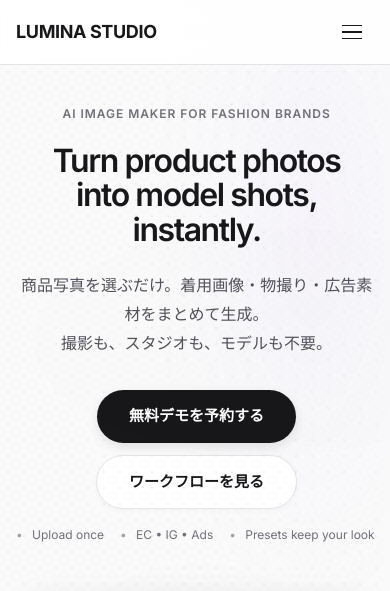
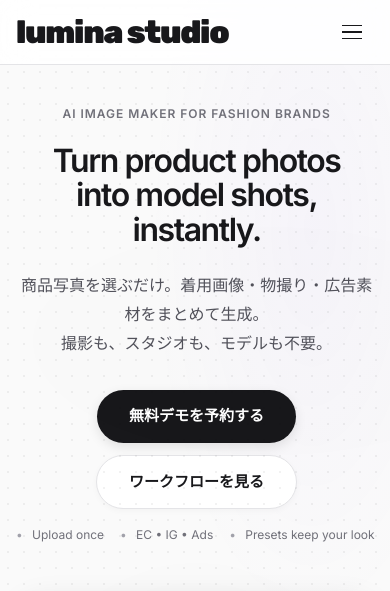
Before and after one commit to Ghost3nexus/lumina-studio-lp, a website: page index.html in a window 390 px wide. Shown: the top 591 px of the page. Drawn offline with Linux system fonts and the light colour scheme.

Commit message:
design: MiuMiu-style logo — Rubik 900 + lowercase + 5x size in header and footer

```diff
--- a/index.html
+++ b/index.html
@@ -10,7 +10,7 @@
     <link rel="preconnect" href="https://fonts.googleapis.com">
     <link rel="preconnect" href="https://fonts.gstatic.com" crossorigin>
     <link
-        href="https://fonts.googleapis.com/css2?family=Inter:wght@400;500;600;700&family=Noto+Sans+JP:wght@400;500;600;700&display=swap"
+        href="https://fonts.googleapis.com/css2?family=Inter:wght@400;500;600;700&family=Noto+Sans+JP:wght@400;500;600;700&family=Rubik:wght@900&display=swap"
         rel="stylesheet">
 
     <!-- Apple-specific meta tags -->
@@ -531,10 +531,11 @@
     </section>
 
     <!-- ========== Mid CTA ========== -->
-        <section class="section-dark mid-cta">
+    <section class="section-dark mid-cta">
         <div class="container">
             <h2 class="mid-cta-title fade-up" style="color: var(--white);">商品画像を、<br>もっとかしこく作る。</h2>
-            <p class="section-desc fade-up" style="color: rgba(255,255,255,0.55); margin-bottom: 2rem;">商品写真があれば、今日から試せます。</p>
+            <p class="section-desc fade-up" style="color: rgba(255,255,255,0.55); margin-bottom: 2rem;">
+                商品写真があれば、今日から試せます。</p>
             <div class="mid-cta-buttons fade-up">
                 <a href="#contact" class="btn-primary-light btn-lg">無料デモを予約する</a>
             </div>
--- a/styles.css
+++ b/styles.css
@@ -2684,3 +2684,33 @@ body.dev-mode .dev-mode-indicator {
         min-height: 140px;
     }
 }
+
+
+/* =============================================================
+   LOGO — MiuMiu-style (Rubik 900 + lowercase + 5x size)
+   2026-02-20
+   ============================================================= */
+.logo-text {
+    font-family: 'Rubik', 'Inter', sans-serif;
+    font-size: clamp(2.5rem, 5vw, 5.625rem);
+    font-weight: 900;
+    letter-spacing: -0.04em;
+    text-transform: lowercase;
+    color: var(--zinc-900);
+    line-height: 1;
+}
+
+.footer .logo-text {
+    color: var(--white);
+}
+
+/* Tighten nav when logo is large */
+.site-header .container {
+    align-items: center;
+}
+
+@media (max-width: 768px) {
+    .logo-text {
+        font-size: clamp(2rem, 8vw, 3.5rem);
+    }
+}
```
